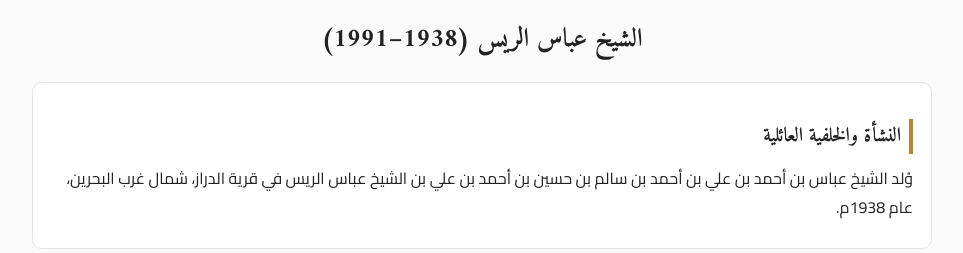
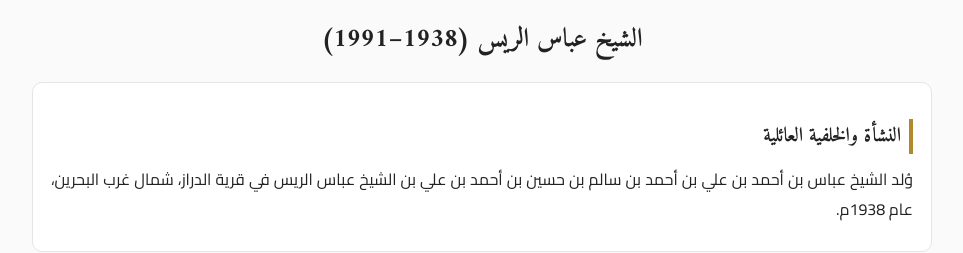
Before and after one commit to Fadhelalrayes/alrayes, a plain HTML site: page index.html in a window 1280 px wide. Shown: the part 706-959 px from the top of the page, without its empty margins (158-1121 px from the left). Drawn offline with Linux system fonts and the light colour scheme.

Commit message:
Update index.html

```diff
--- a/index.html
+++ b/index.html
@@ -6,13 +6,13 @@
   <link href="https://fonts.googleapis.com/css2?family=Amiri:wght@400;700&family=Cairo&display=swap" rel="stylesheet">
   <style>
     body { font-family: 'Cairo', sans-serif; background:#fafafa; color:#222; margin:0; }
-    .wrap { max-width:900px; margin:auto; padding:20px; }
+    .wrap { max-width:900px; margin:auto; padding:20px; text-align:justify; text-justify:inter-word; }
     header { margin:20px 0; text-align:center; }
     header img { width:100%; border-radius:12px; border:1px solid #ddd; }
     header figcaption { margin-top:8px; font-size:15px; color:#444; }
     h1 { font-family:'Amiri', serif; font-weight:700; margin:20px 0 10px; font-size:26px; text-align:center; }
-    h2 { font-family:'Amiri', serif; font-weight:700; margin:18px 0 10px; font-size:20px; border-right:4px solid #b0892f; padding-right:8px; }
-    p, li { font-size:16px; line-height:1.8; margin:8px 0; }
+    h2 { font-family:'Amiri', serif; font-weight:700; margin:18px 0 10px; font-size:20px; border-right:4px solid #b0892f; padding-right:8px; text-align:right; }
+    p, li { font-size:16px; line-height:1.9; margin:8px 0; text-align:justify; text-justify:inter-word; }
     section { background:#fff; border:1px solid #e5e5e5; border-radius:10px; padding:18px; margin:16px 0; }
     ul { padding-right:20px; }
     footer { text-align:center; font-size:14px; color:#666; padding:20px 0; border-top:1px solid #ddd; margin-top:30px; }
```
